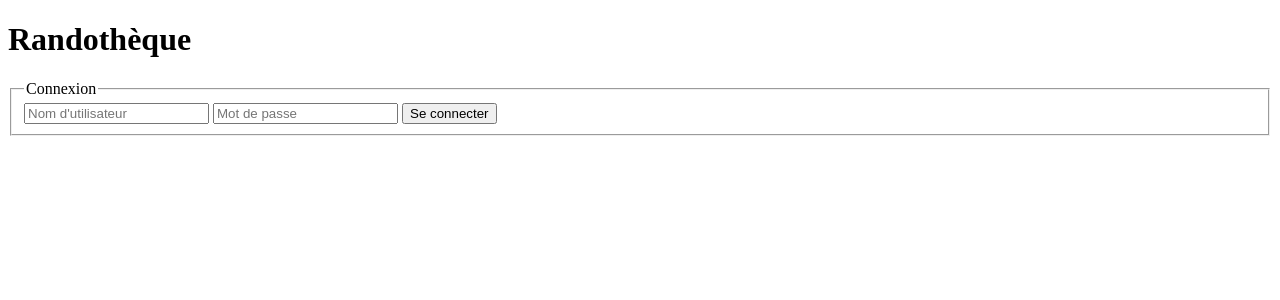
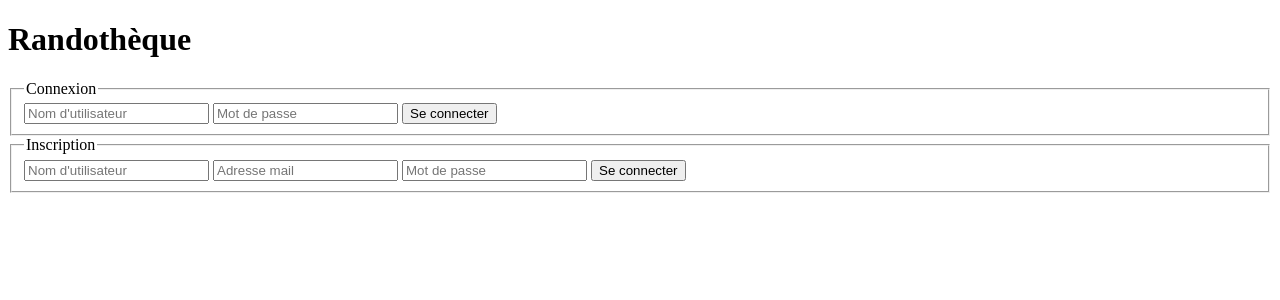
Before and after one commit to Kuuro-neko/randotheque, a PHP site: page / in a window 1280 px wide. Shown: the top 300 px of the page. Run offline with PHP 8.4, Linux system fonts and the light colour scheme; data that the repository does not hold is empty.

Commit message:
Ajout d'un form d'inscription. Php à faire dessus

```diff
--- a/public_html/index.php
+++ b/public_html/index.php
@@ -6,28 +6,35 @@ $thisPage = "index"; // Pour lier à la bonne feuille CSS
 require 'php/config.php';
 require 'php/connexiondb.php'; // Crée $linkpdo
 
-$msgErreur = "";
+$msgErreurConnect = "";
+$msgErreurInscription = "";
 
 // Rediriger vers l'accueil authentifié si l'utilisateur est déjà connecté
 if(!empty($_SESSION['signedin'])) {
 	//header -> accueil.php
 }
 
-// Si formulaire de connection rempli
-if(!empty($_POST['login'] && !empty($_POST['mdp'] && isset($_POST['signin'])))) {
+// Si formulaire de connection rempli (les champs sont forcément remplis grâce au required du <form>)
+if(isset($_POST['connection'])) {
 	// Recherche dans la BD
 	$req = $linkpdo->prepare('SELECT Nom_d_utilisateur FROM utilisateur
-	WHERE (Nom_d_utilisateur LIKE :log_in OR Mail LIKE :log_in) AND Mot_de_passe LIKE :mdp');
-	$req->execute(array('log_in'=>$_POST['login'], 'mdp'=>$_POST['mdp']));
+	WHERE (Nom_d_utilisateur LIKE :log_in OR Mail LIKE :log_in) AND Mot_de_passe LIKE :mdp_connect');
+	$req->execute(array('log_in'=>$_POST['login_connect'], 'mdp_connect'=>$_POST['mdp_connect']));
 
 	// Si nom util + mdp trouvé ou mail + mdp trouvé -> connecter (SESSION signedin = true)
 	if($data = $req->fetch()) {
-		$msgErreur = "Bienvenue ".$data['Nom_d_utilisateur']. ", ça marche !";
+		$msgErreurConnect = "Bienvenue ".$data['Nom_d_utilisateur']. ", ça marche !";
 		$_SESSION['signedin'] = true;
 	} else {
-	// Sinon msgErreur : mdp ou login erroné
-		$msgErreur = "Login ou mot de passe erroné";
+	// Sinon msgErreurConnection : mdp ou login erroné
+		$msgErreurConnect = "Login ou mot de passe erroné";
 	}
+}
+
+
+// Si formulaire d'inscription rempli (les champs sont forcément remplis grâce au required du <form>)
+if(isset($_POST['inscription'])) {
+	// Recherche dans la BD si le nom d'utilisateur ou le mail sont déjà utilisés. Si oui => message erreur, si non => inscription (ajouter l'utilisateur à la BD)
 }
 ?>
 
@@ -40,17 +47,32 @@ if(!empty($_POST['login'] && !empty($_POST['mdp'] && isset($_POST['signin']))))
 
 <body>
     <h1>Randothèque</h1>
-    <form action="index.php" class="connexion" method="post">
+    <form id="connection" action="index.php" class="connexion" method="post">
    		<fieldset>
 			<legend class="title">Connexion</legend>
-			<input type="text" name="login" placeholder="Nom d'utilisateur" required></input>
-			<input type="password" name ="mdp" placeholder="Mot de passe" required></input>
+			<input type="text" name="login_connect" placeholder="Nom d'utilisateur" required></input>
+			<input type="password" name ="mdp_connect" placeholder="Mot de passe" required></input>
 			<?php
-			if ($msgErreur != "") {
-				echo "<p class=\"error\">".$msgErreur."</p>";
+			if ($msgErreurConnect != "") {
+				echo "<p class=\"error\">".$msgErreurConnect."</p>";
 			}
 			?>
-			<input type="submit" name="signin" value="Se connecter"></input>
+			<input type="submit" name="connection" value="Se connecter"></input>
+		</fieldset>
+	</form>
+
+	<form id="inscription" action="index.php" class="connexion" method="post">
+   		<fieldset>
+			<legend class="title">Inscription</legend>
+			<input type="text" name="login_inscription" placeholder="Nom d'utilisateur" required></input>
+			<input type="text" name="mail_inscription" placeholder="Adresse mail" required></input>
+			<input type="password" name ="mdp_inscription" placeholder="Mot de passe" required></input>
+			<?php
+			if ($msgErreurInscription != "") {
+				echo "<p class=\"error\">".$msgErreurInscription."</p>";
+			}
+			?>
+			<input type="submit" name="insciption" value="Se connecter"></input>
 		</fieldset>
 	</form>
 </body>
```
